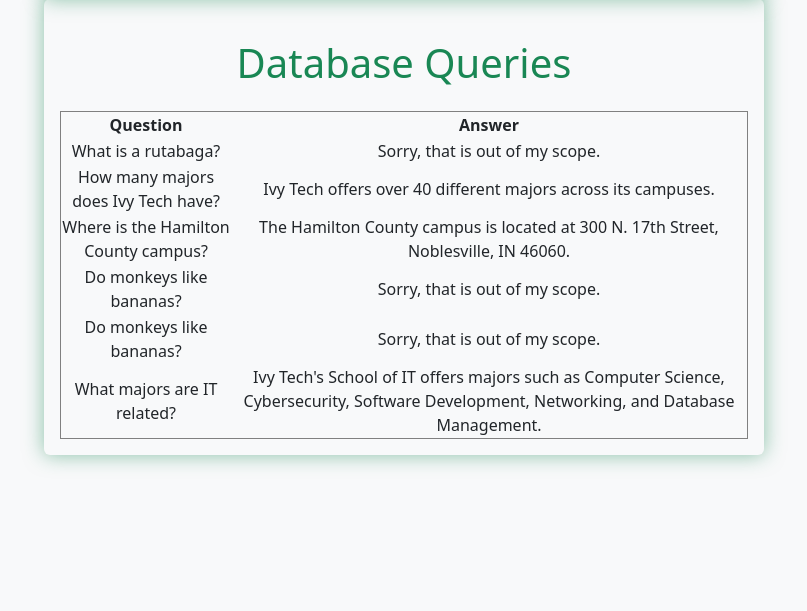
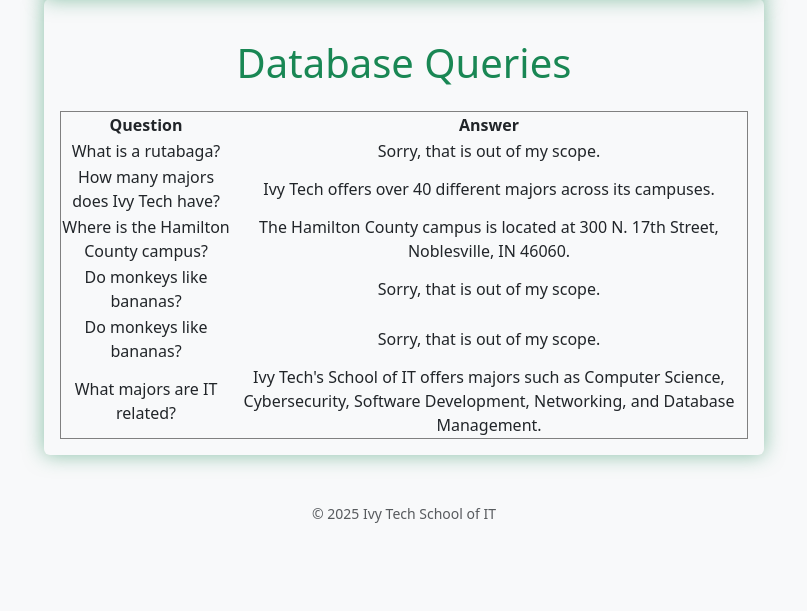
Before and after one commit to Sharper93/SDEV265ChatBot, a Flask app: page /admin in a window 1280 px wide. Shown: the part 164-775 px from the top of the page, without its empty margins (236-1043 px from the left). Run offline with Flask 3, Linux system fonts and the light colour scheme; data comes from the database, SQL or seed files in the repository.

Commit message:
Added footer to bot and admin pages

```diff
--- a/templates/admin.html
+++ b/templates/admin.html
@@ -45,7 +45,7 @@
 
               <li class="nav-item"> <!--Ivy Tech logo Image for Nav-->
                   <a class="navbar-brand" href="{{ url_for('index') }}">
-                  <img src="Ivy-Tech-Home.png"
+                  <img src="IvyLogo.png"
                       alt="Ivy Tech Logo"
                       width="175"
                       height="51"></a>
@@ -86,6 +86,11 @@
 
       </div>
 
+      <!--FOOTER-->
+        <footer class="mt-5 text-center footer-separator">
+          <p class="text-muted small">&copy; 2025 Ivy Tech School of IT</p>
+        </footer>
+
     </div>
 
   </body>
--- a/templates/bot.html
+++ b/templates/bot.html
@@ -90,6 +90,12 @@
         {% endif %}
 
       </div>
+
+        <!--FOOTER-->
+        <footer class="mt-5 text-center footer-separator">
+          <p class="text-muted small">&copy; 2025 Ivy Tech School of IT</p>
+        </footer>
+
     </div>
 
 
```
